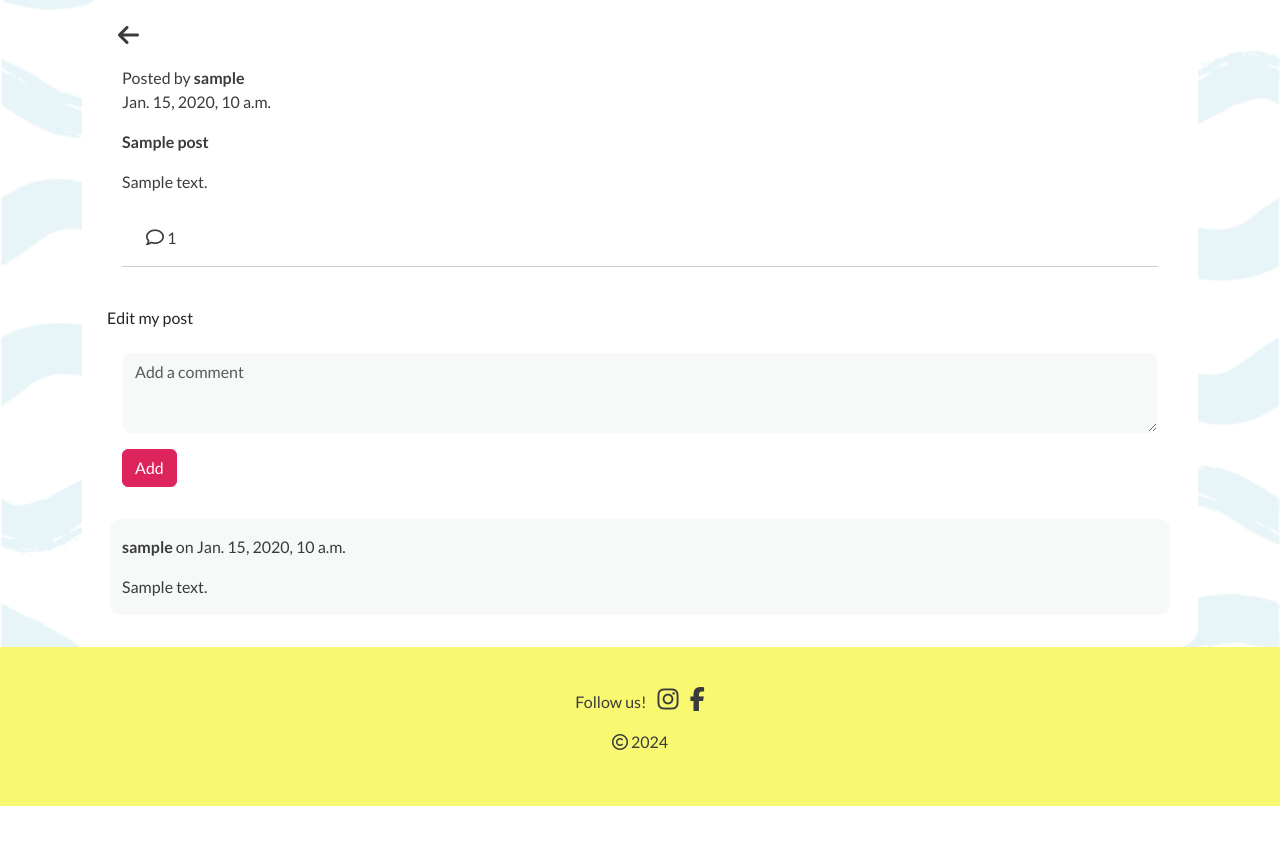
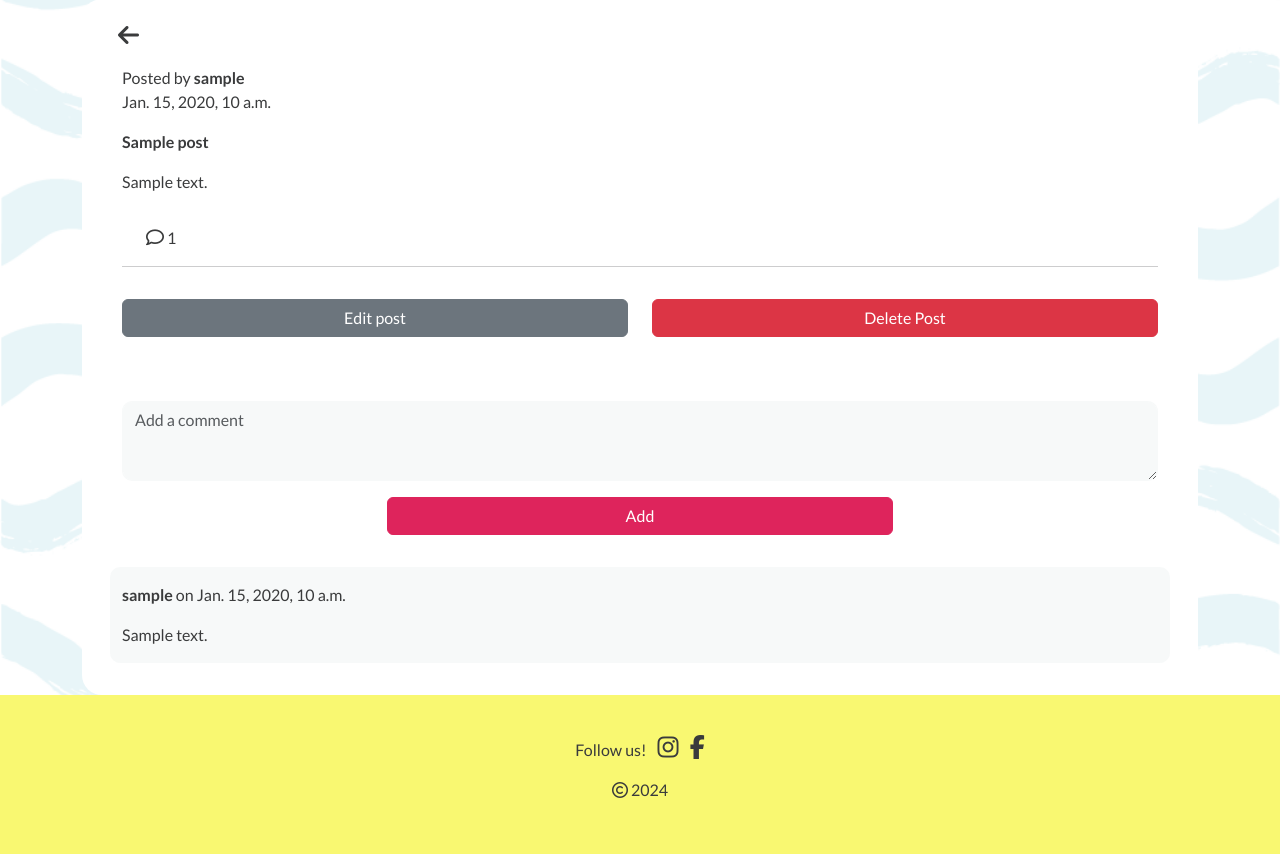
Before and after one commit to lienebriede/jurtaka, a Django app: a page that uses main_forum/templates/main_forum/post_detail.html in a window 1280 px wide. Shown: the part 101-955 px from the top of the page. Before the commit the page ends 907 px from the top, so only its background shows below. Run offline with Django 4.2, Linux system fonts and the light colour scheme; a user stored in the database is signed in; tables that the repository leaves empty hold one stand-in row (values such as "Sample post"); parts of the project's set-up code (start-up, migrations or seed data) failed here and were passed over; some libraries are stand-ins or nearby versions.

Commit message:
Style edit post and buttons

```diff
--- a/main_forum/templates/main_forum/post_create.html
+++ b/main_forum/templates/main_forum/post_create.html
@@ -8,7 +8,11 @@
     <form method="post" class="mt-4">
         {% csrf_token %}
         {{ post_form.as_p | safe }}
-        <div class="pt-5 pb-3"><button class="btn btn-primary center" type="submit">Add</button>
+        <div class="row d-flex justify-content-center">
+            <div class="col-10 col-lg-6 pt-3 pb-3">
+                <button class="btn btn-primary btn-block w-100" type="submit">Submit</button>
+            </div>
+        </div>
     </form>
 </div>
 
--- a/main_forum/templates/main_forum/post_detail.html
+++ b/main_forum/templates/main_forum/post_detail.html
@@ -25,10 +25,26 @@
             <hr>
         </div>
     </div>
-    <!-- Edit button and link to edit posts -->
-    {% if user.is_authenticated and post.author == user and post.status != 3 %}
-    <a href="{% url 'post_edit' slug=post.slug post_id=post.id %}" class="btn btn-edit">Edit my post</a>
-    {% endif %}
+    <!-- Buttons for editing post for post author only -->
+    <div class="row m-3 pb-5 justify-content-center">
+        <div class="col-10 col-lg-6 mb-2 mb-lg-0">
+            <!-- Edit button and link to edit posts -->
+            {% if user.is_authenticated and post.author == user and post.status != 3 %}
+            <a href="{% url 'post_edit' slug=post.slug post_id=post.id %}"
+                class="btn btn-secondary btn-block w-100">Edit
+                post</a>
+        </div>
+        <div class="col-10 col-lg-6">
+            <!-- Delete button with JavaScript confirmation -->
+            <form id="deleteForm" method="post" action="{% url 'post_delete' slug=post.slug post_id=post.id %}"
+                style="display: inline;">
+                {% csrf_token %}
+                <button type="button" class="btn btn-danger btn-block w-100" onclick="confirmDelete()">Delete
+                    Post</button>
+            </form>
+            {% endif %}
+        </div>
+    </div>
     <!-- Add comment -->
     {% if user.is_authenticated %}
     {% if post.status != 3 %}
@@ -36,12 +52,16 @@
         <form id="commentForm" method="post" class="form-inline">
             {% csrf_token %}
             {{ comment_form | crispy }}
-            <button id="submitButton" type="submit" class="btn btn-primary">Add</button>
+            <div class="row justify-content-center">
+                <div class="col-10 col-lg-6">
+                    <button id="submitButton" type="submit" class="btn btn-primary btn-block w-100">Add</button>
+                </div>
+            </div>
         </form>
     </div>
     {% else %}
-    <div class="row m-3">
-        <p>Your post will be updated shortly!</p>
+    <div class="row ms-3">
+        <p class="pink-text">Your post will be updated shortly!</p>
     </div>
     {% endif %}
     {% else %}
```
Also changed, not shown: main_forum/templates/main_forum/edit_post.html (+15 -10 lines).
